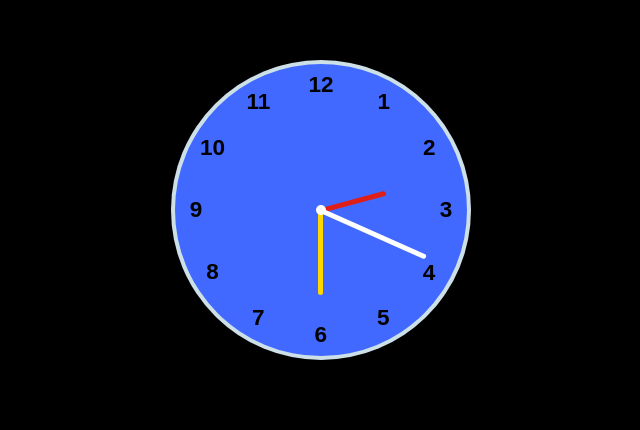
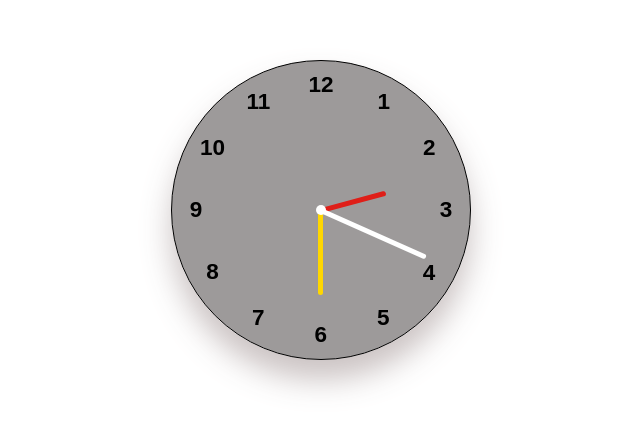
Before and after one commit to ahinmukherjee/Time, a plain HTML site: page index.html in a window 1280 px wide. Shown: the part 190-620 px from the top of the page, without its empty margins (319-959 px from the left). Drawn offline with Linux system fonts and the light colour scheme.

Commit message:
final files

```diff
--- a/style.css
+++ b/style.css
@@ -11,7 +11,7 @@
     justify-content: center;
     align-items: center;
     min-height: 100vh;
-    background-color: black;
+    background-color: white;
 }
 
 .container{
@@ -22,10 +22,10 @@
     width: 300px;
     height: 300px;
     border-radius: 50%;
-    /* background-color: rgb(225,255,255,0.4); */
-    background-color: rgba(65,105, 255);
-    /* box-shadow: 0px 0px 30px rgba(197, 189, 189, 0.9); */
-    border: 4.5px solid rgba(214, 230, 230, 0.952);
+    background-color:rgba(94, 89, 89, 0.603);
+    /* background-color: rgba(65,105, 255); */
+    box-shadow: 0px 20px 30px rgba(197, 189, 189, 0.9);
+    border: 1.5px solid black;
     display: flex;
     justify-content: center;
     align-items: center;
```
